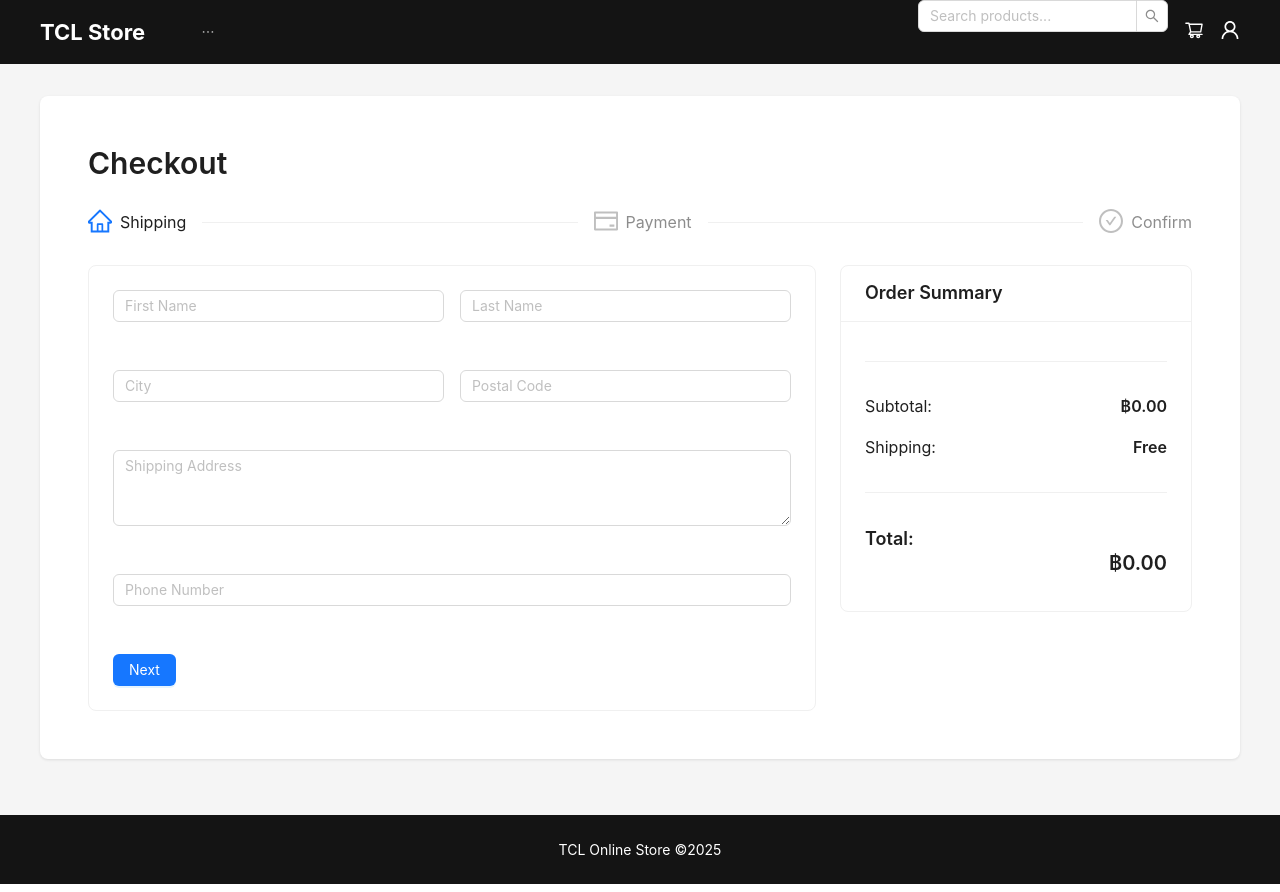
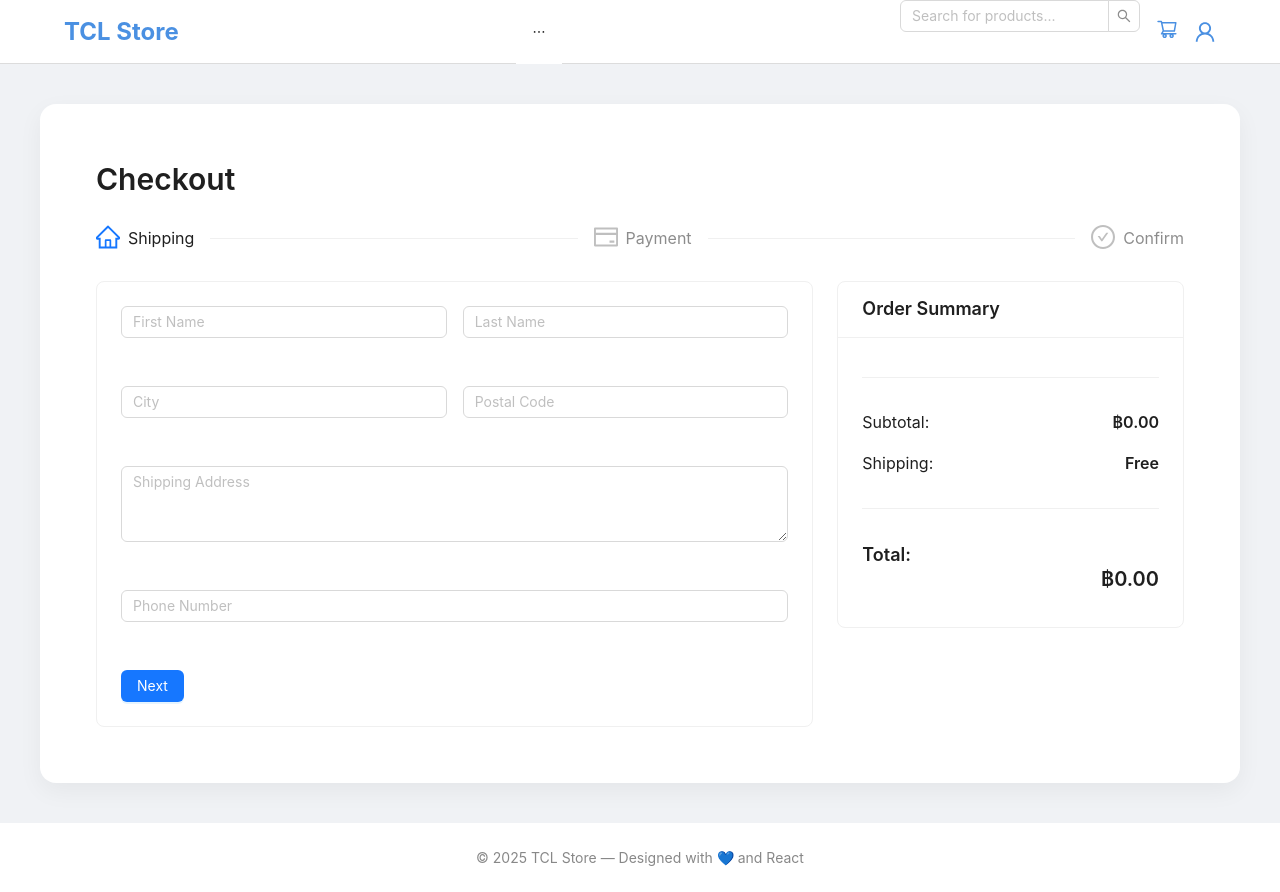
Before and after one commit to shwethe123/tcl_online_store, a React (Vite) app: page /checkout in a window 1280 px wide. Built offline with nearby package versions, Linux system fonts and the light colour scheme.

Commit message:
befor home css style

```diff
--- a/package.json
+++ b/package.json
@@ -17,6 +17,8 @@
     "react": "^19.0.0",
     "react-dom": "^19.0.0",
     "react-router-dom": "^7.4.1",
+    "react-slick": "^0.30.3",
+    "slick-carousel": "^1.8.1",
     "styled-components": "^6.1.17"
   },
   "devDependencies": {
--- a/src/components/layouts/MainLayout.jsx
+++ b/src/components/layouts/MainLayout.jsx
@@ -6,13 +6,14 @@ import {
   Input,
   Button,
   Drawer,
-  Space
+  Row,
+  Col,
+  FloatButton
 } from 'antd';
 import {
   ShoppingCartOutlined,
   HomeOutlined,
   AppstoreOutlined,
-  SearchOutlined,
   MenuOutlined,
   UserOutlined
 } from '@ant-design/icons';
@@ -22,7 +23,7 @@ const { Header, Content, Footer } = Layout;
 const { Search } = Input;
 
 const MainLayout = ({ children }) => {
-  const [open, setOpen] = useState(false);
+  const [openDrawer, setOpenDrawer] = useState(false);
   const [isMobile, setIsMobile] = useState(window.innerWidth <= 768);
   const [cartCount, setCartCount] = useState(0);
   const location = useLocation();
@@ -48,121 +49,122 @@ const MainLayout = ({ children }) => {
     };
   }, []);
 
+  const menuItems = [
+    {
+      key: '/',
+      label: <Link to="/">Home</Link>,
+      icon: <HomeOutlined />
+    },
+    {
+      key: '/products',
+      label: <Link to="/products">Products</Link>,
+      icon: <AppstoreOutlined />
+    }
+  ];
+
   return (
-    <Layout style={{ minHeight: '100vh', backgroundColor: '#f5f5f5' }}>
+    <Layout style={{ minHeight: '100vh', background: '#f0f2f5' }}>
       <Header
         style={{
-          position: 'sticky',
-          top: 0,
-          zIndex: 1000,
-          width: '100%',
-          padding: isMobile ? '0 16px' : '0 40px',
-          background: '#141414',
-          display: 'flex',
-          alignItems: 'center',
-          justifyContent: 'space-between',
-          height: 64,
+          background: '#ffffff',
+          padding: isMobile ? '0 16px' : '0 64px',
+          borderBottom: '1px solid #dcdcdc',
+          boxShadow: '0 1px 4px rgba(0, 0, 0, 0.05)',
         }}
       >
+        <Row justify="space-between" align="middle" style={{ height: 64 }}>
+          <Col>
             <div style={{ display: 'flex', alignItems: 'center' }}>
               {isMobile && (
                 <Button
                   type="text"
-              icon={<MenuOutlined style={{ color: 'white', fontSize: 20 }} />}
-              onClick={() => setOpen(true)}
+                  icon={<MenuOutlined />}
+                  onClick={() => setOpenDrawer(true)}
                   style={{ marginRight: 12 }}
                 />
               )}
-
-          <Link to="/" style={{ color: 'white', fontSize: 22, fontWeight: 'bold', textDecoration: 'none' }}>
+              <Link to="/" style={{ fontSize: 24, fontWeight: 'bold', color: '#4A90E2' }}>
                 TCL Store
               </Link>
-
+            </div>
+          </Col>
+          <Col>
             {!isMobile && (
               <Menu
                 mode="horizontal"
                 selectedKeys={[location.pathname]}
-              theme="dark"
-              style={{ marginLeft: 40, background: 'transparent', borderBottom: 'none' }}
-            >
-              <Menu.Item key="/" icon={<HomeOutlined />}>
-                <Link to="/">Home</Link>
-              </Menu.Item>
-              <Menu.Item key="/products" icon={<AppstoreOutlined />}>
-                <Link to="/products">Products</Link>
-              </Menu.Item>
-            </Menu>
-          )}
-        </div>
-
-        <Space size={isMobile ? 8 : 16}>
-          {!isMobile && (
-            <Search
-              placeholder="Search products..."
-              allowClear
-              style={{ width: 250 }}
-              className="rounded pt-4"
+                items={menuItems}
+                style={{ borderBottom: 'none' }}
+                theme="light"
               />
             )}
-
+          </Col>
+          <Col>
+            <div style={{ display: 'flex', gap: 16 }}>
+              {!isMobile && (
+                <Search placeholder="Search for products..." style={{ width: 240 }} allowClear />
+              )}
               <Link to="/cart">
                 <Badge count={cartCount} size="small">
-              <ShoppingCartOutlined style={{ color: 'white', fontSize: 20 }} />
+                  <ShoppingCartOutlined style={{ fontSize: 22, color: '#4A90E2' }} />
                 </Badge>
               </Link>
-
-          <UserOutlined style={{ color: 'white', fontSize: 20 }} />
-        </Space>
+              <UserOutlined style={{ fontSize: 22, color: '#4A90E2' }} />
+            </div>
+          </Col>
+        </Row>
       </Header>
 
       {/* Mobile Search */}
       {isMobile && (
-        <div style={{ padding: '12px 16px', background: 'white', borderBottom: '1px solid #eaeaea' }}>
-          <Search placeholder="Search products..." allowClear />
+        <div style={{ padding: 12, background: '#ffffff', borderBottom: '1px solid #eaeaea' }}>
+          <Search placeholder="Search..." allowClear />
         </div>
       )}
 
       {/* Main Content */}
-      <Content style={{ padding: isMobile ? '16px' : '32px' }}>
+      <Content style={{ padding: isMobile ? 16 : 40, background: '#f0f2f5' }}>
         <div style={{
           maxWidth: 1200,
-          margin: '0 auto',
-          padding: isMobile ? '16px' : '24px',
-          background: 'white',
-          borderRadius: 8,
-          boxShadow: '0 1px 3px rgba(0,0,0,0.1)'
+          margin: 'auto',
+          padding: isMobile ? 16 : 32,
+          background: '#ffffff',
+          borderRadius: 16,
+          boxShadow: '0 8px 24px rgba(0, 0, 0, 0.05)',
         }}>
           {children}
         </div>
       </Content>
 
       {/* Footer */}
-      <Footer style={{ textAlign: 'center', background: '#141414', color: '#ffffff', marginTop: 24 }}>
-        TCL Online Store ©{new Date().getFullYear()}
+      <Footer style={{ textAlign: 'center', background: '#ffffff', color: '#888888' }}>
+        © {new Date().getFullYear()} TCL Store — Designed with 💙 and React
       </Footer>
 
-      {/* Mobile Drawer */}
+      {/* Drawer for Mobile Menu */}
       <Drawer
-        title="Menu"
+        title={<span style={{ color: '#4A90E2', fontWeight: 600 }}>Navigation</span>}
         placement="left"
-        onClose={() => setOpen(false)}
-        open={open}
-        width={250}
-        bodyStyle={{ padding: 0 }}
+        onClose={() => setOpenDrawer(false)}
+        open={openDrawer}
       >
         <Menu
           mode="vertical"
           selectedKeys={[location.pathname]}
-          style={{ border: 'none' }}
-        >
-          <Menu.Item key="/" icon={<HomeOutlined />}>
-            <Link to="/">Home</Link>
-          </Menu.Item>
-          <Menu.Item key="/products" icon={<AppstoreOutlined />}>
-            <Link to="/products">Products</Link>
-          </Menu.Item>
-        </Menu>
+          items={menuItems}
+        />
       </Drawer>
+
+      {/* Floating Cart Button (mobile/tablet only) */}
+      {isMobile && (
+        <Link to="/cart">
+          <FloatButton
+            icon={<ShoppingCartOutlined />}
+            badge={{ count: cartCount }}
+            style={{ right: 24, bottom: 80, backgroundColor: '#4A90E2', color: '#fff' }}
+          />
+        </Link>
+      )}
     </Layout>
   );
 };
--- a/src/pages/Home.jsx
+++ b/src/pages/Home.jsx
@@ -1,5 +1,5 @@
-import React from 'react';
-import { Typography, Card, Row, Col, Button, Tag, Divider } from 'antd';
+import React, { useEffect, useState } from 'react';
+import { Typography, Card, Row, Col, Button, Tag, Divider, Spin } from 'antd';
 import {
   ClockCircleOutlined,
   SmileOutlined,
@@ -8,11 +8,11 @@ import {
   ShoppingOutlined
 } from '@ant-design/icons';
 import { motion } from 'framer-motion';
+import { fetchProducts } from '../api/api_store';
 
 const { Title, Text } = Typography;
 const { Meta } = Card;
 
-// Typing animation variants
 const containerVariants = {
   hidden: { opacity: 0 },
   show: {
@@ -28,32 +28,12 @@ const letterVariants = {
   show: { opacity: 1, y: 0 },
 };
 
-const featuredProducts = [
-  {
-    title: "Bass Boost Earbuds",
-    price: "฿219.00",
-    image: "https://shorturl.at/1tLe7"
-  },
-  {
-    title: "Smart Fitness Band",
-    price: "฿499.00",
-    image: "https://shorturl.at/1sXVp"
-  },
-  {
-    title: "Stylish Hoodie",
-    price: "฿699.00",
-    image: "https://images.unsplash.com/photo-1541099649105-f69ad21f3246"
-  }
-];
-
-const categories = ["All", "Gadgets", "Fashion", "Lifestyle", "Home", "Sale"];
-
 const TypingTitle = ({ text }) => (
   <motion.h1
     variants={containerVariants}
     initial="hidden"
     animate="show"
-    style={{ fontSize: 50, color: '#fff', fontWeight: 'bold' }}
+    style={{ fontSize: 48, color: '#ffffff', fontWeight: 'bold' }}
   >
     {text.split('').map((char, i) => (
       <motion.span key={i} variants={letterVariants}>
@@ -63,30 +43,31 @@ const TypingTitle = ({ text }) => (
   </motion.h1>
 );
 
-const CategoryButtons = () => {
-  return (
-    <div style={{ padding: '20px 5%' }}>
-      <div style={{ overflowX: 'auto', whiteSpace: 'nowrap', padding: '20px' }}>
+const CategoryButtons = ({ categories, onCategorySelect }) => (
+  <div style={{ padding: '24px 5%', backgroundColor: '#ffffff' }}>
+    <div style={{ overflowX: 'auto', whiteSpace: 'nowrap', padding: '16px 0' }}>
       {categories.map((cat, index) => (
         <motion.div
           key={index}
           whileHover={{
-              y: -5,            // Moves the button upwards on hover
-              scale: 1.05,       // Slightly increases the size
-              rotate: 2,         // Adds a small rotation for dynamic effect
+            y: -4,
+            scale: 1.05,
             transition: { duration: 0.3 },
           }}
-            style={{ display: 'inline-block', marginRight: 16 }}
+          style={{ display: 'inline-block', marginRight: 12 }}
         >
           <Button
             type="text"
             style={{
               borderRadius: 20,
-                backgroundColor: '#fafafa',
-                border: '1px solid #ddd',
-                padding: '6px 18px',
+              backgroundColor: '#f0f2f5',
+              border: '1px solid #dcdcdc',
+              padding: '6px 20px',
+              color: '#4A90E2',
+              fontWeight: 500,
             }}
             icon={index === 0 ? <AppstoreOutlined /> : <ShoppingOutlined />}
+            onClick={() => onCategorySelect(cat)} // Set the selected category
           >
             {cat}
           </Button>
@@ -95,15 +76,48 @@ const CategoryButtons = () => {
     </div>
   </div>
 );
-};
 
 const Home = () => {
+  const [featuredProducts, setFeaturedProducts] = useState([]);
+  const [filteredProducts, setFilteredProducts] = useState([]);
+  const [categories, setCategories] = useState([]);
+  const [selectedCategory, setSelectedCategory] = useState('All'); // Track the selected category
+  const [loading, setLoading] = useState(true);
+
+  useEffect(() => {
+    const loadData = async () => {
+      try {
+        const products = await fetchProducts();
+        setFeaturedProducts(products);
+        setFilteredProducts(products); // Initially show all products
+
+        // Extract unique categories from the fetched products
+        const productCategories = Array.from(new Set(products.map((product) => product.category)));
+        setCategories(["All", ...productCategories]); // Adding "All" to the start
+      } catch (err) {
+        console.error('Failed to fetch products:', err);
+      } finally {
+        setLoading(false);
+      }
+    };
+    loadData();
+  }, []);
+
+  // Filter the products based on the selected category
+  useEffect(() => {
+    if (selectedCategory === 'All') {
+      setFilteredProducts(featuredProducts); // Show all products when "All" is selected
+    } else {
+      setFilteredProducts(featuredProducts.filter(product => product.category === selectedCategory));
+    }
+  }, [selectedCategory, featuredProducts]); // Run when selectedCategory or featuredProducts change
+
   return (
-    <div style={{ fontFamily: 'Inter, sans-serif', backgroundColor: '#fff' }}>
+    <div style={{ fontFamily: 'Inter, sans-serif', backgroundColor: '#f7f9fc' }}>
       {/* Hero Section */}
       <div style={{
         padding: '60px 5%',
-        background: 'linear-gradient(135deg, #ff6f61, #ffcc70)',
+        background: 'linear-gradient(135deg, #4A90E2, #70c1ff)',
         color: '#fff',
         borderBottomRightRadius: 60,
       }}>
@@ -114,7 +128,7 @@ const Home = () => {
               Up to 50% off on headphones, wearables & streetwear.
             </Text>
             <br /><br />
-            <Button size="large" type="default" style={{ color: '#ff4d4f' }}>
+            <Button size="large" type="default" style={{ color: '#4A90E2' }}>
               Shop Flash Sale
             </Button>
           </Col>
@@ -129,36 +143,71 @@ const Home = () => {
       </div>
 
       {/* Category Navigation */}
-      <CategoryButtons />
+      <CategoryButtons categories={categories} onCategorySelect={setSelectedCategory} />
 
       {/* Product Grid */}
-      <div style={{ padding: '40px 5%' }}>
-        <Title level={2} style={{ textAlign: 'center' }}>Hot Picks</Title>
+      <div style={{ padding: '50px 5%', backgroundColor: '#ffffff' }}>
+        <Title level={2} style={{ textAlign: 'center', color: '#333' }}>🔥 Hot Picks</Title>
         <Row gutter={[24, 24]} justify="center" style={{ marginTop: 30 }}>
-          {featuredProducts.map((product, index) => (
+          {(loading ? Array.from({ length: 6 }) : filteredProducts).map((product, index) => (
             <Col xs={24} sm={12} md={8} key={index}>
               <Card
                 hoverable
-                style={{ borderRadius: 16, overflow: 'hidden' }}
+                style={{
+                  borderRadius: 16,
+                  overflow: 'hidden',
+                  boxShadow: '0 4px 12px rgba(0,0,0,0.05)',
+                }}
                 cover={
-                  <div style={{ position: 'relative' }}>
+                  <div style={{ position: 'relative', height: 260, width: '100%' }}>
+                    {loading || !product?.imageUrls ? (
+                      <div
+                        style={{
+                          height: '100%',
+                          display: 'flex',
+                          alignItems: 'center',
+                          justifyContent: 'center',
+                          backgroundColor: '#f0f2f5',
+                        }}
+                      >
+                        <Spin size="large" />
+                      </div>
+                    ) : (
                       <img
-                      alt={product.title}
-                      src={product.image}
-                      style={{ height: 260, width: '100%', objectFit: 'cover' }}
+                        alt={product.name}
+                        src={product.imageUrls[0]} // Make sure you use the correct field for the image
+                        style={{ height: '100%', width: '100%', objectFit: 'cover' }}
                       />
-                    <Tag
-                      color="magenta"
-                      style={{ position: 'absolute', top: 12, left: 12 }}
-                    >
+                    )}
+                    <Tag color="magenta" style={{ position: 'absolute', top: 12, left: 12 }}>
                       Limited
                     </Tag>
                   </div>
                 }
               >
                 <Meta
-                  title={<Text strong>{product.title}</Text>}
-                  description={<Text type="danger">{product.price}</Text>}
+                  title={<Text strong>{product?.name || 'Loading...'}</Text>}
+                  description={
+                    <>
+                      <Text type="danger">
+                        {product?.price ? `฿${product.price}` : ''}
+                      </Text>
+                      <div style={{ marginTop: 8 }}>
+                        <Text strong>Available Sizes:</Text>
+                        <div style={{ marginTop: 6 }}>
+                          {product?.sizes && product.sizes.length > 0 ? (
+                            product.sizes.map((size, index) => (
+                              <Tag key={index} style={{ margin: '4px' }} color="blue">
+                                {size}
+                              </Tag>
+                            ))
+                          ) : (
+                            <Text type="secondary">No sizes available</Text>
+                          )}
+                        </div>
+                      </div>
+                    </>
+                  }
                 />
               </Card>
             </Col>
@@ -168,7 +217,7 @@ const Home = () => {
 
       {/* Promo Benefits */}
       <Divider />
-      <div style={{ padding: '40px 5%' }}>
+      <div style={{ padding: '40px 5%', backgroundColor: '#f7f9fc' }}>
         <Row gutter={[24, 24]} justify="center">
           {[{
             icon: <ClockCircleOutlined style={{ fontSize: 28, color: '#faad14' }} />,
@@ -209,7 +258,6 @@ const Home = () => {
         position: 'relative',
         overflow: 'hidden'
       }}>
-        {/* Marquee */}
         <div style={{
           whiteSpace: 'nowrap',
           overflow: 'hidden',
@@ -241,7 +289,6 @@ const Home = () => {
         </Button>
       </div>
 
-      {/* CSS for Marquee */}
       <style>{`
         @keyframes marquee {
           0% { transform: translateX(100%); }
```
Also changed, not shown: 1 other file (tests, documents, lock files or other folders). Lines whose indentation alone changed are shown as unchanged.
